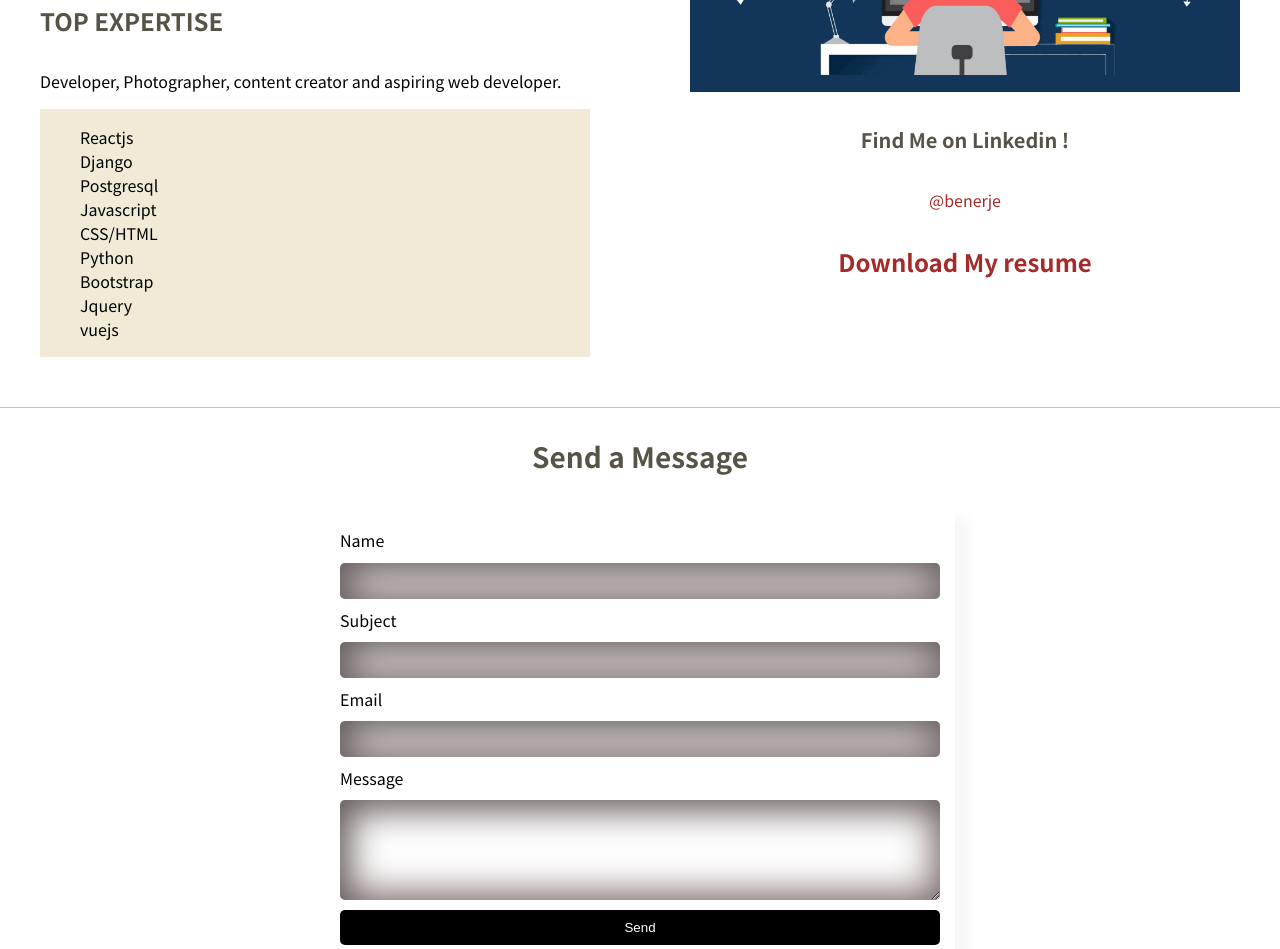
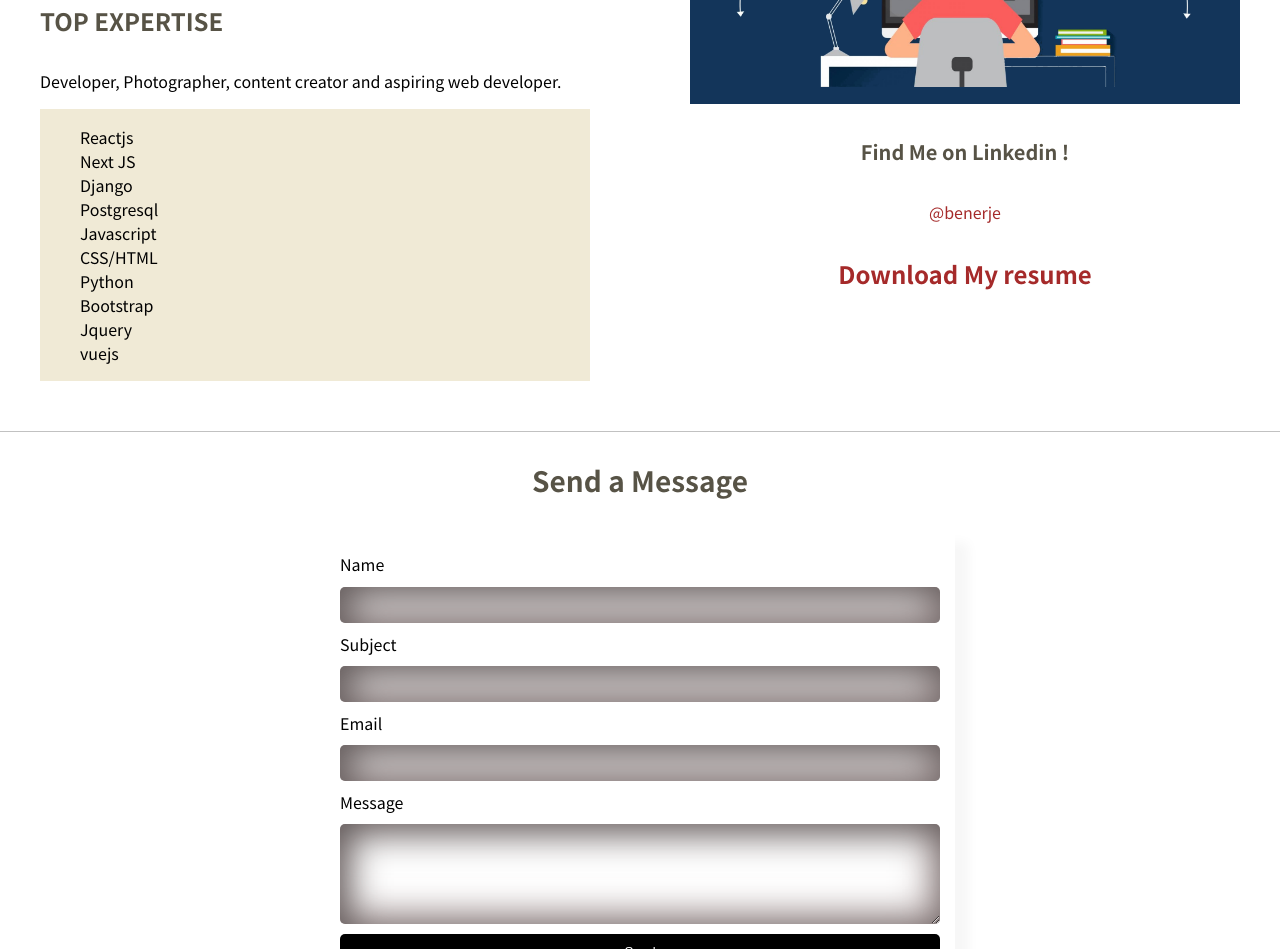
Before and after one commit to benerje/myportflio, a plain HTML site: page index.html in a window 1280 px wide. Shown: the part 986-1935 px from the top of the page. Drawn offline with Linux system fonts and the light colour scheme; a script that the page names is missing; a web font is replaced by a local one.

Commit message:
Update index.html

```diff
--- a/index.html
+++ b/index.html
@@ -87,6 +87,7 @@
 					<div id="skills">
 						<ul>
 							<li>Reactjs</li>
+							<li>Next JS</li>
 							<li>Django</li>
 							<li>Postgresql</li>
 							<li>Javascript</li>
```
